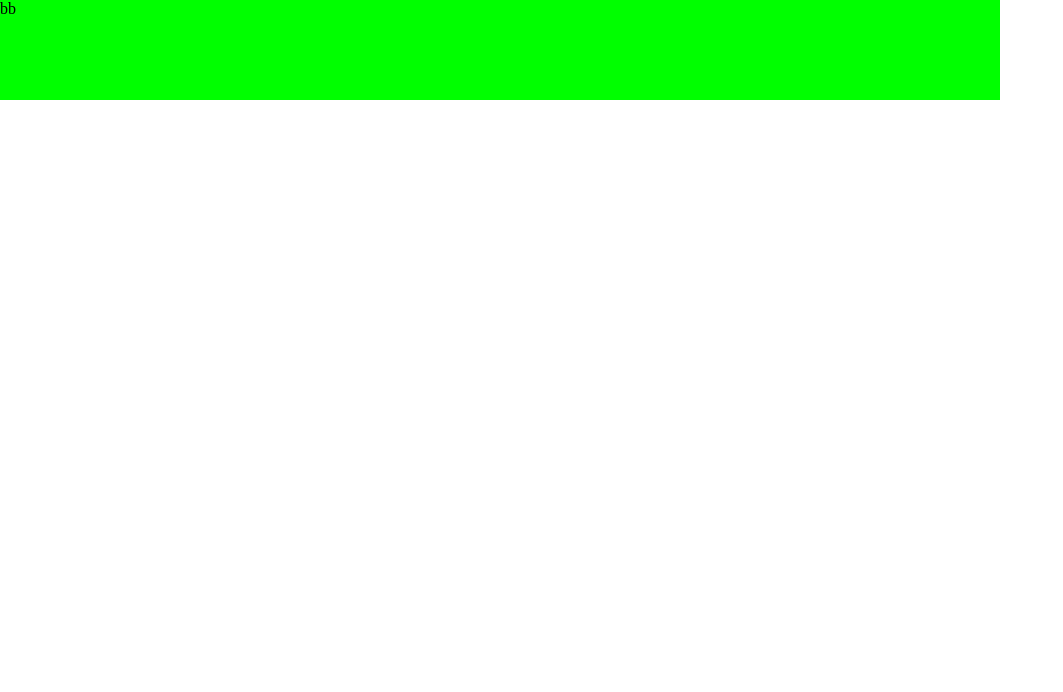
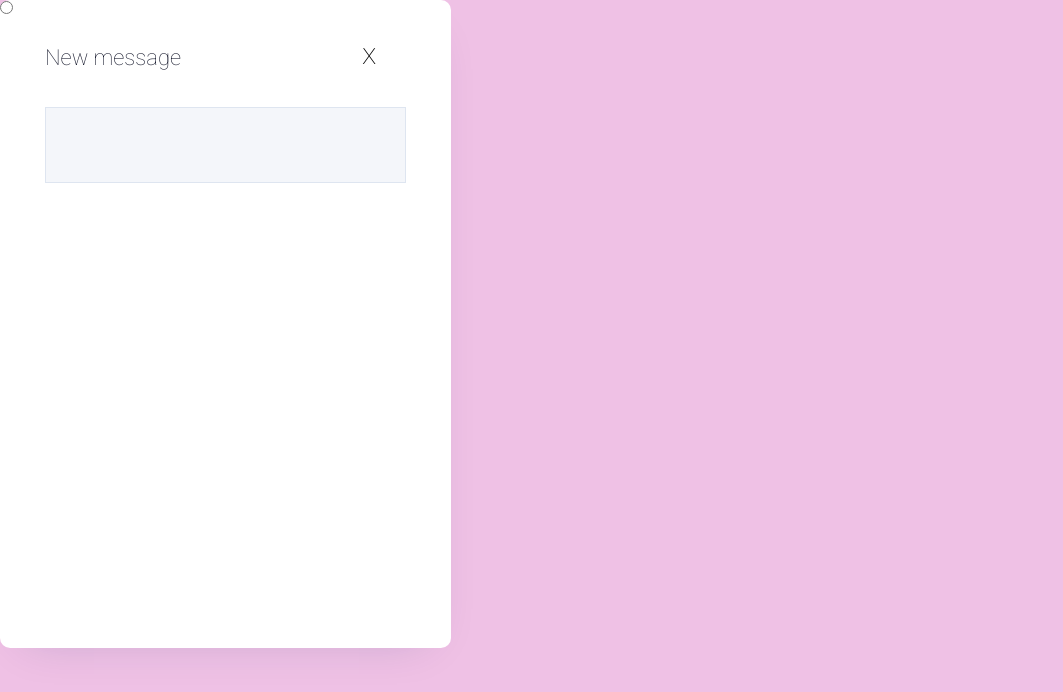
Before and after one commit to bahadirsofuoglu/design-to-code, a website: page project-3/src/index.html in a window 1280 px wide. Shown: the whole page, without its empty margins (0-1063 px from the left). Drawn offline with Linux system fonts and the light colour scheme; files that its build step writes are made by us from their sources.

Commit message:
header search added

```diff
--- a/project-3/src/index.html
+++ b/project-3/src/index.html
@@ -8,8 +8,31 @@
 </head>
 
 <body>
-  <div class="aaa">bb</div>
-  <script src="js/app.min.js"></script>
+  <div class="card">
+    <div class="header">
+      New message
+    </div>
+    <div class="close-tag">
+      x
+    </div>
+    <div class="search"></div>
+    <div class="items">
+      <div class="items-header"></div>
+      <ul>
+        <li>
+          <div class="item">
+            <div class="avatar"></div>
+            <div class="title"></div>
+            <div class="subtitle"></div>
+            <input type="radio">
+
+          </div>
+        </li>
+      </ul>
+    </div>
+
+    <script src="js/app.min.js">
+    </script>
 
 </body>
 
--- a/project-3/src/scss/main.scss
+++ b/project-3/src/scss/main.scss
@@ -1,8 +1,52 @@
 // reset
 @import "reset";
+@import url(https://fonts.googleapis.com/css2?family=Roboto:wght@100&display=swap%22);
+body {
+  background: #efc1e5;
+}
+.card {
+  position: relative;
+  width: 451px;
+  height: 648px;
 
-.aaa {
-  background: lime;
-  height: 100px;
-  width: 1000px;
+  background: #ffffff;
+  box-shadow: 0px 15px 45px -25px rgba(1, 39, 97, 0.19);
+  border-radius: 10px;
+  .header {
+    position: absolute;
+    top: 45px;
+    left: 45px;
+    width: 140px;
+    height: 26px;
+
+    font-family: Roboto;
+    font-style: normal;
+    font-weight: 500;
+    font-size: 22px;
+    line-height: 26px;
+    /* identical to box height */
+
+    color: #181b2e;
+  }
+  .close-tag {
+    position: absolute;
+    top: 36px;
+    right: 45px;
+    width: 44px;
+    height: 44px;
+    font-family: Roboto;
+    font-style: normal;
+    font-size: 30px;
+  }
+  .search {
+    position: absolute;
+    width: 361px;
+    height: 76px;
+    top: 107px;
+    left: 45px;
+
+    background: #f4f6fa;
+    border: 1px solid #dee5f0;
+    box-sizing: border-box;
+  }
 }
```
Also changed, not shown: project-3/dist/css/app.min.css, project-3/dist/index.html.
